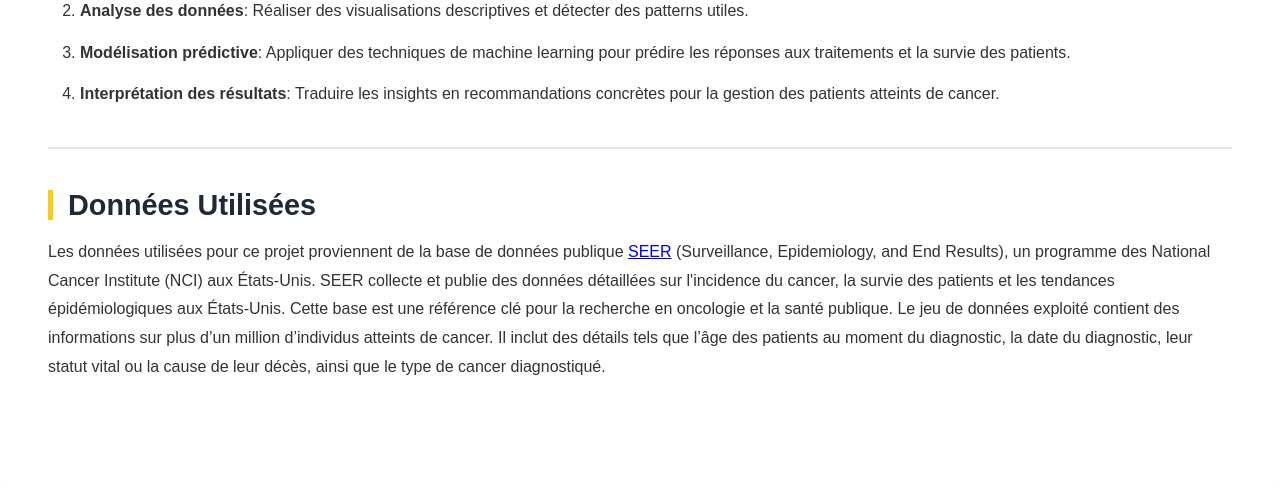
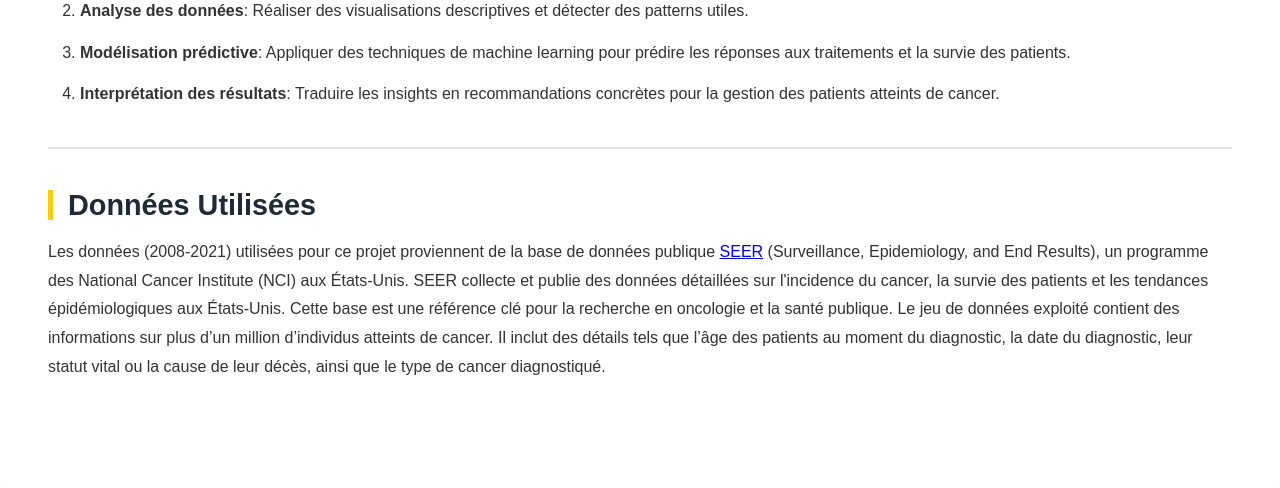
Before and after one commit to TayebMoha/ProjetCancer, a FastAPI app: page /context in a window 1280 px wide. Shown: the part 996-1484 px from the top of the page. Run offline with FastAPI, Linux system fonts and the light colour scheme; parts of the project's set-up code (start-up, migrations or seed data) failed here and were passed over.

Commit message:
Fix index.html+context.html

```diff
--- a/templates/context.html
+++ b/templates/context.html
@@ -45,7 +45,7 @@
 
     <section id="donnees">
         <h2>Données Utilisées</h2>
-        <p>Les données utilisées pour ce projet proviennent de la base de données publique <a href="https://seer.cancer.gov/data-software/">SEER</a> (Surveillance, Epidemiology, and End Results), un programme des National Cancer Institute (NCI) aux États-Unis. SEER collecte et publie des données détaillées sur l'incidence du cancer, la survie des patients et les tendances épidémiologiques aux États-Unis. Cette base est une référence clé pour la recherche en oncologie et la santé publique. Le jeu de données exploité contient des informations sur plus d’un million d’individus atteints de cancer. Il inclut des détails tels que l’âge des patients au moment du diagnostic, la date du diagnostic, leur statut vital ou la cause de leur décès, ainsi que le type de cancer diagnostiqué.</p>
+        <p>Les données (2008-2021) utilisées pour ce projet proviennent de la base de données publique <a href="https://seer.cancer.gov/data-software/">SEER</a> (Surveillance, Epidemiology, and End Results), un programme des National Cancer Institute (NCI) aux États-Unis. SEER collecte et publie des données détaillées sur l'incidence du cancer, la survie des patients et les tendances épidémiologiques aux États-Unis. Cette base est une référence clé pour la recherche en oncologie et la santé publique. Le jeu de données exploité contient des informations sur plus d’un million d’individus atteints de cancer. Il inclut des détails tels que l’âge des patients au moment du diagnostic, la date du diagnostic, leur statut vital ou la cause de leur décès, ainsi que le type de cancer diagnostiqué.</p>
     </section>
 </div>
   <footer>
--- a/templates/index.html
+++ b/templates/index.html
@@ -22,7 +22,7 @@
 <div class="container">
     <p class="intro-text">
         <span class="welcome">Bienvenue sur notre tableau de bord des données sur le cancer</span>
-        <br> Explorez ici des statistiques détaillées sur différents types de cancers, en fonction de critères tels que l’âge, le sexe, l’année de diagnostic, et bien plus encore. Grâce aux graphiques interactifs ci-dessous, vous pourrez approfondir votre compréhension des tendances et des facteurs clés liés à ces pathologies.
+        <br> Explorez ici des statistiques (2008-2021) détaillées sur différents types de cancers, en fonction de critères tels que l’âge, le sexe, l’année de diagnostic, et bien plus encore. Grâce aux graphiques interactifs ci-dessous, vous pourrez approfondir votre compréhension des tendances et des facteurs clés liés à ces pathologies.
     </p>
 </div>
 
```
